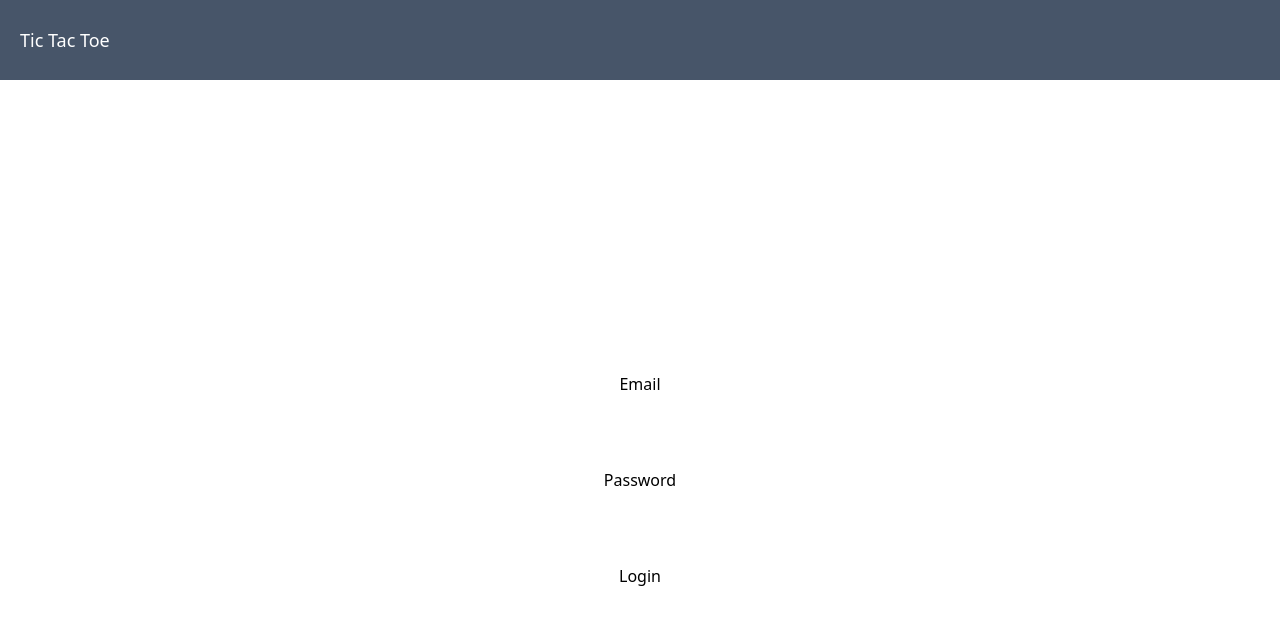
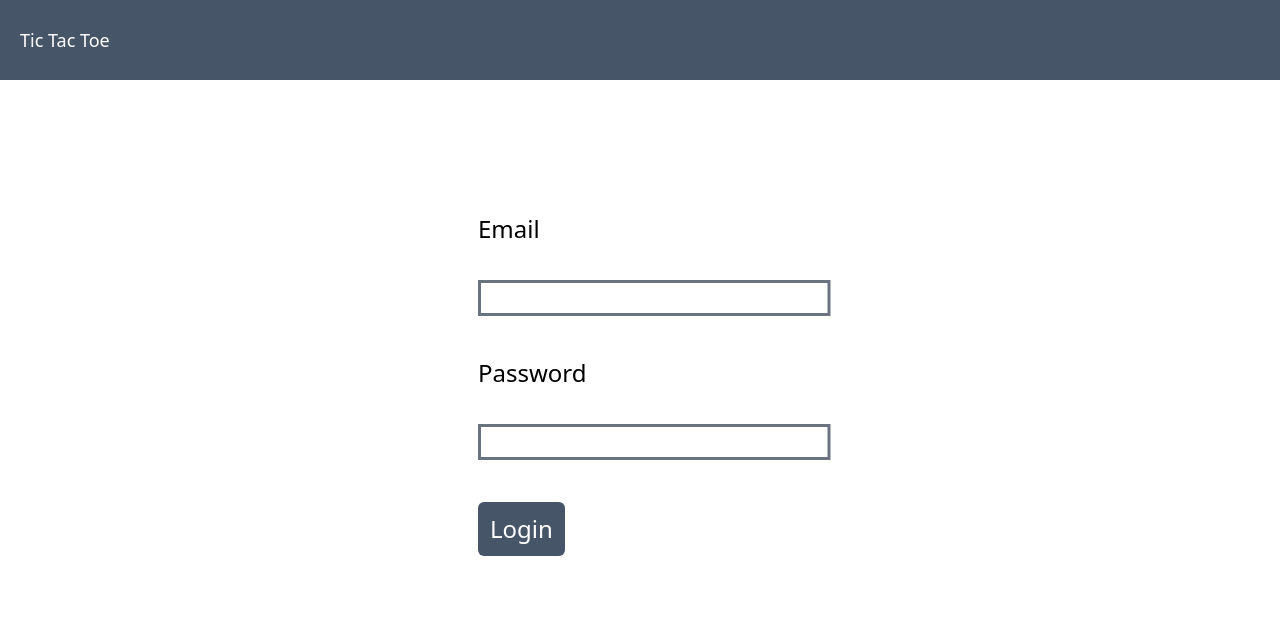
Before and after one commit to Dapaun/tic-tac-toe, a React (Create React App) app in the folder client/: page /login in a window 1280 px wide. Shown: the top 624 px of the page. Built offline with nearby package versions, Linux system fonts and the light colour scheme; no server answers.

Commit message:
Added styling for the login page/Logic to show pages

```diff
--- a/client/src/components/Grid/Grid.tsx
+++ b/client/src/components/Grid/Grid.tsx
@@ -6,6 +6,7 @@ import { SocketContext } from "../../context/socketContext";
 import UsersList from "../UsersList/UsersList";
 import Modal from "../Modal/Modal";
 import { GameContext } from "../../context/gameContext";
+import { useNavigate } from "react-router-dom";
 
 export enum PossibleValue {
     x = 'X',
@@ -14,7 +15,9 @@ export enum PossibleValue {
 
 const Grid = () => {
     const {
-        user
+        user,
+        isAuthenticated,
+        isLoading,
     } = useContext(UserContext);
 
     const {
@@ -40,6 +43,19 @@ const Grid = () => {
     const socket = useContext(SocketContext);
     const [challengeMessage, setChallengeMessage] = React.useState<string>('');
     const [displayGrid, setDisplayGrid] = React.useState<boolean>(false);
+
+    const navigate = useNavigate();
+
+    console.log('-------');
+    console.log('isAuthenticated ', isAuthenticated);
+    console.log('User ', user);
+    console.log('IsLoading ', isLoading);
+
+    React.useEffect(() => {
+        if (!isLoading && !isAuthenticated) {
+            navigate('/login');
+        }
+    }, [isAuthenticated, isLoading, navigate]);
 
     React.useEffect(() => {
         user && user.id && socket.emit('send-user-data', user);
--- a/client/src/components/TopBar/TopBar.module.scss
+++ b/client/src/components/TopBar/TopBar.module.scss
@@ -1,4 +1,3 @@
-@tailwind base;
 @tailwind components;
 @tailwind utilities;
 
--- a/client/src/context/userContext.tsx
+++ b/client/src/context/userContext.tsx
@@ -5,6 +5,7 @@ interface UserContextProps {
     isAuthenticated: boolean;
     user: any;
     changeAuthenticationStatus: (user?: any) => void;
+    isLoading: boolean;
 }
 
 export const UserContext = React.createContext<UserContextProps>(undefined as any);
@@ -12,11 +13,12 @@ export const UserContext = React.createContext<UserContextProps>(undefined as an
 const UserContextProvider = (props: any) => {
     const [isAuthenticated, setIsAuthenticated] = React.useState(false);
     const [user, setUser] = React.useState(null);
+    const [isLoading, setIsLoading] = React.useState(true);
+
     React.useEffect(()=> {
         const userId = localStorage.getItem('user');
         if(userId) {
           const body = JSON.stringify({ userId});
-
           axios.post(
               '/auth/userId',
               body,
@@ -38,8 +40,10 @@ const UserContextProvider = (props: any) => {
               .catch((e) => {
                   //TODO SHARE ERROR
                   console.log(e);
-              })
+              });
           setIsAuthenticated(true);
+        } else {
+            setIsLoading(false);
         }
       }, []);
       const changeAuthenticationStatus = (user ?: any) => {
@@ -48,7 +52,7 @@ const UserContextProvider = (props: any) => {
         user && localStorage.setItem('user', user.id);
       };
       return (
-        <UserContext.Provider value={{isAuthenticated, user, changeAuthenticationStatus}}>
+        <UserContext.Provider value={{isAuthenticated, user, changeAuthenticationStatus, isLoading}}>
             {props.children}
         </UserContext.Provider>
     );
--- a/client/src/login/LoginPage.module.scss
+++ b/client/src/login/LoginPage.module.scss
@@ -1,7 +1,17 @@
-.formContainer {
-    display: flex;
-    justify-content: center;
-    align-items: center;
-    flex-direction: column;
-    min-height: 100vh;
+@tailwind components;
+@tailwind utilities;
+
+@layer components {
+    .formContainer {
+        @apply h-56 w-64 m-auto mt-40 p-5 text-left leading-5 scale-150;
+    }
+    .label {
+        @apply mb-1 block;
+    }
+    .input {
+        @apply mb-2 block border-gray-500 border-2;
+    }
+    .loginButton {
+        @apply bg-slate-600 p-2 rounded text-white hover:bg-slate-400 hover:cursor-pointer transition duration-1000;
+    }
 }
--- a/client/src/login/LoginPage.tsx
+++ b/client/src/login/LoginPage.tsx
@@ -9,7 +9,17 @@ const LoginPage = () => {
     const [password, setPassword] = React.useState('');
     const body = JSON.stringify({ email, password });
     const navigate = useNavigate();
-    const { changeAuthenticationStatus } = React.useContext(UserContext);
+    const {
+        changeAuthenticationStatus,
+        isAuthenticated,
+        isLoading,
+    } = React.useContext(UserContext);
+
+    React.useEffect(() => {
+        if (isAuthenticated) {
+            navigate('/');
+        }
+    }, [isAuthenticated, navigate]);
 
     const handleSubmit = (e: any) => {
         e.preventDefault();
@@ -45,17 +55,19 @@ const LoginPage = () => {
     }
 
     return (
-        <form className={styles.formContainer} onSubmit={handleSubmit}>
-            <label>Email</label>
-            <br></br>
-            <input type="text" value={email} onChange={handleEmailChange} />
-            <br></br>
-            <label>Password</label>
-            <br></br>
-            <input type="password" value={password} onChange={handlePasswordChange} />
-            <br></br>
-            <input type="submit" value="Login" />
-        </form>
+        <>
+           {!isLoading && <form className={styles.formContainer} onSubmit={handleSubmit}>
+                <label className={styles.label}>Email</label>
+                <br></br>
+                <input className={styles.input} type="text" value={email} onChange={handleEmailChange} />
+                <br></br>
+                <label className={styles.label}>Password</label>
+                <br></br>
+                <input className={styles.input} type="password" value={password} onChange={handlePasswordChange} />
+                <br></br>
+                <input className={styles.loginButton} type="submit" value="Login" />
+            </form>}
+        </>
     )
 
 }
```
